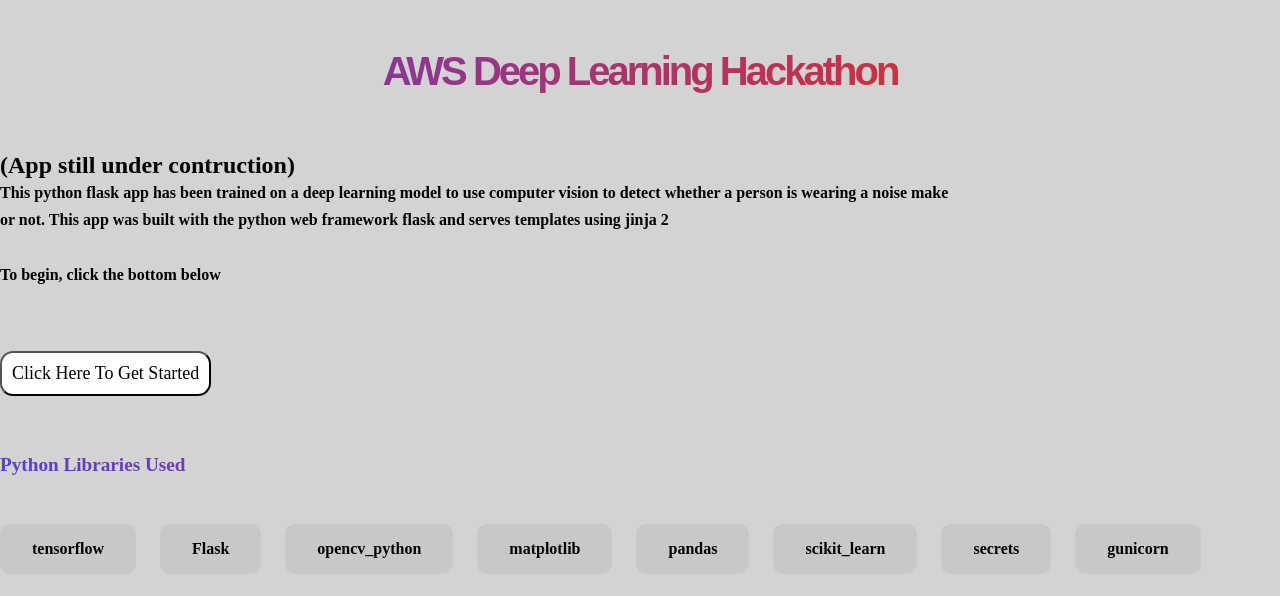
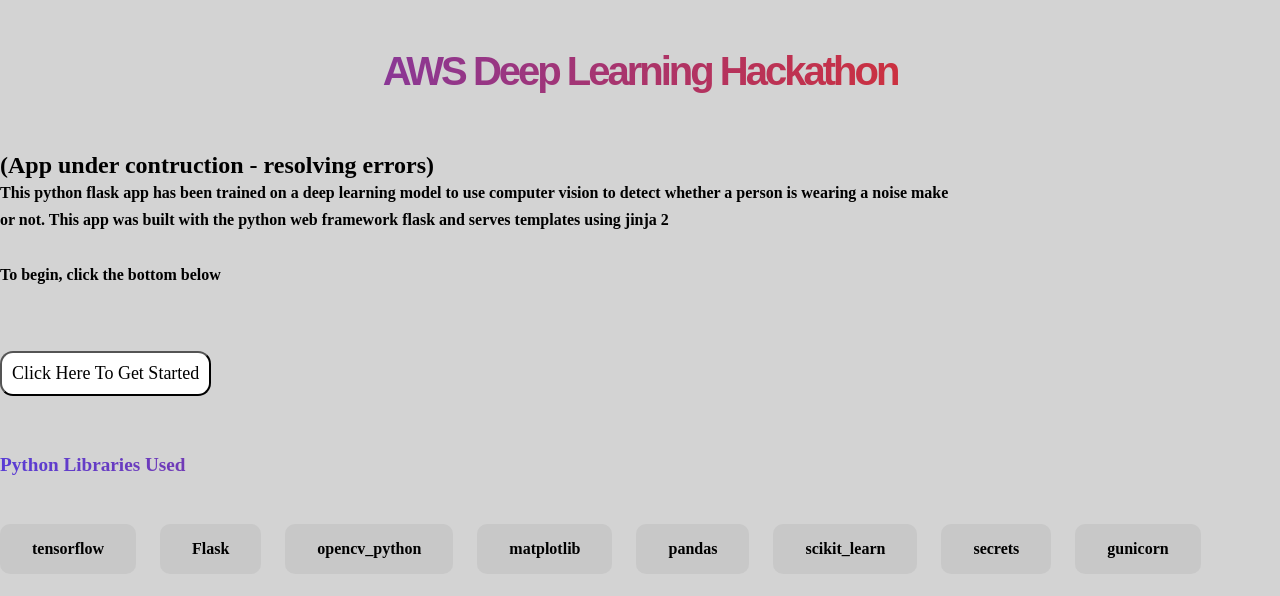
Before and after one commit to rogerkorantenng/nose_mask_detection, a Flask app: page / in a window 1280 px wide. Shown: the top 596 px of the page. Run offline with Flask 2, Linux system fonts and the light colour scheme.

Commit message:
Update index.html

```diff
--- a/app/templates/index.html
+++ b/app/templates/index.html
@@ -10,7 +10,7 @@
 </head>
 <body>
 <div class="content1-context">
-<h1>AWS Deep Learning Hackathon </h1><h2>(App still under contruction)
+<h1>AWS Deep Learning Hackathon </h1><h2>(App under contruction - resolving errors)
 
 <br><p><b>This python flask app has been trained on a deep learning model to use computer vision to detect whether a person is wearing a noise make or not. This app was built with the python web framework flask and serves templates using jinja 2<br/><br/>To begin, click the bottom below </b></p>
 <br>
```
